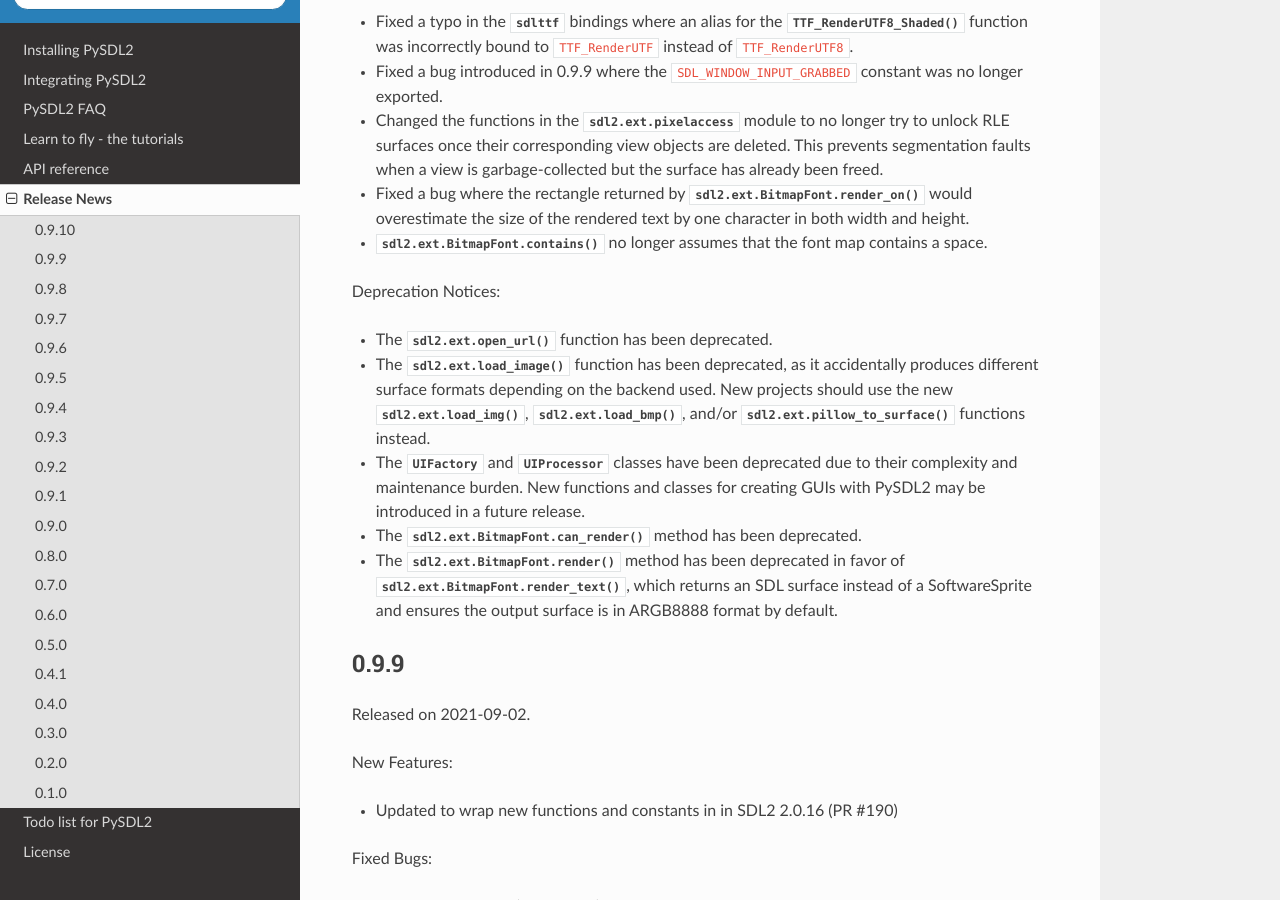
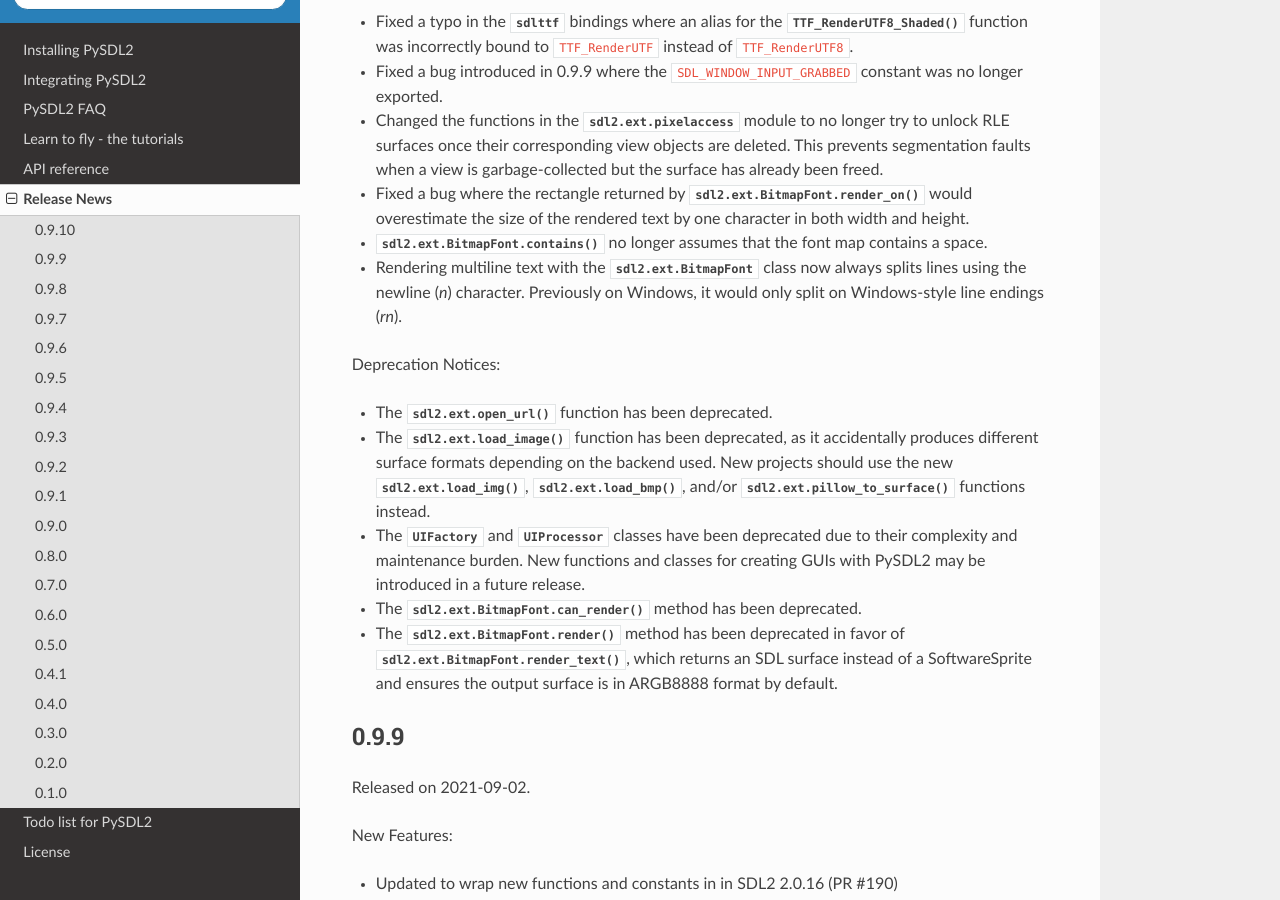
Before and after one commit to py-sdl/py-sdl2, a Sphinx documentation site: the page built from doc/news.rst, in a window 1280 px wide and 900 px high, scrolled down 1672 px. Built offline with Sphinx 7.4.7 and the Read the Docs theme 2.0.0, drawn with Linux system fonts in a browser that asks for light colours.

Commit message:
Fix multiline BitmapFont rendering on Windows

```diff
--- a/doc/news.rst
+++ b/doc/news.rst
@@ -93,6 +93,9 @@
   rendered text by one character in both width and height.
 * :meth:`sdl2.ext.BitmapFont.contains` no longer assumes that the font map
   contains a space.
+* Rendering multiline text with the :class:`sdl2.ext.BitmapFont` class now
+  always splits lines using the newline (`\n`) character. Previously on
+  Windows, it would only split on Windows-style line endings (`\r\n`).
 
 Deprecation Notices:
 
```
Also changed, not shown: 1 other file.
